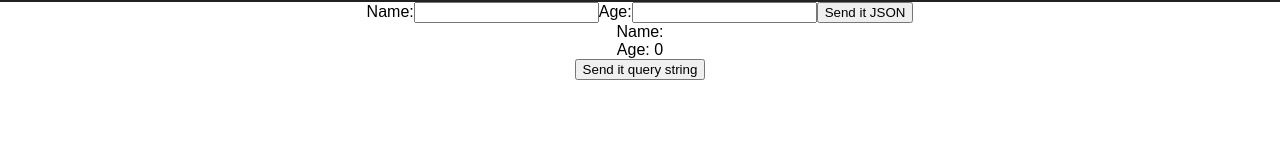
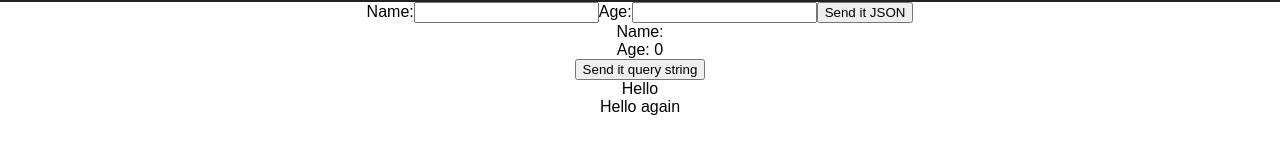
Before and after one commit to iAmNawa/reactredis, a React (Create React App) app: page / in a window 1280 px wide. Shown: the part 188-342 px from the top of the page. Built offline with nearby package versions, Linux system fonts and the light colour scheme.

Commit message:
adding DisplayOnScreen container

```diff
--- a/src/App.js
+++ b/src/App.js
@@ -3,6 +3,7 @@ import logo from './logo.svg';
 import './App.css';
 
 import DatabaseTester from './containers/DatabaseTester';
+import DisplayOnScreen from './containers/DisplayOnScreen';
 
 class App extends Component {
   render() {
@@ -13,6 +14,7 @@ class App extends Component {
           <h1 className="App-title">Welcome to React</h1>
         </header>
         <DatabaseTester />
+        <DisplayOnScreen />
       </div>
     );
   }
--- /dev/null
+++ b/src/containers/DisplayOnScreen.js
@@ -0,0 +1,14 @@
+import React, { Component } from 'react';
+
+class DisplayOnScreen extends Component {
+  render() {
+    return (
+      <div>
+        <div>Hello</div>
+        <div>Hello again</div>
+      </div>
+    )
+  }
+}
+
+export default DisplayOnScreen;
```
Also changed, not shown: app.js (+15 -2 lines).
